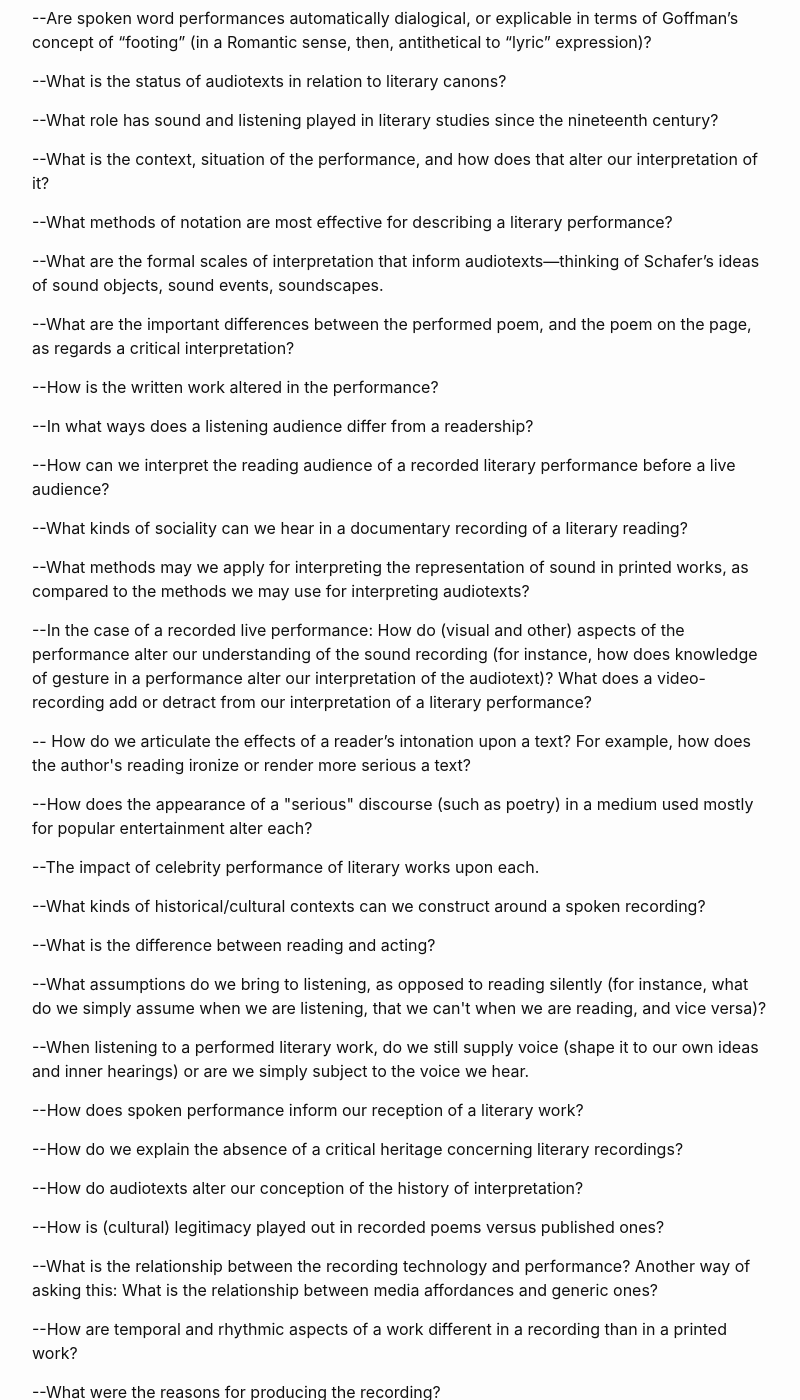
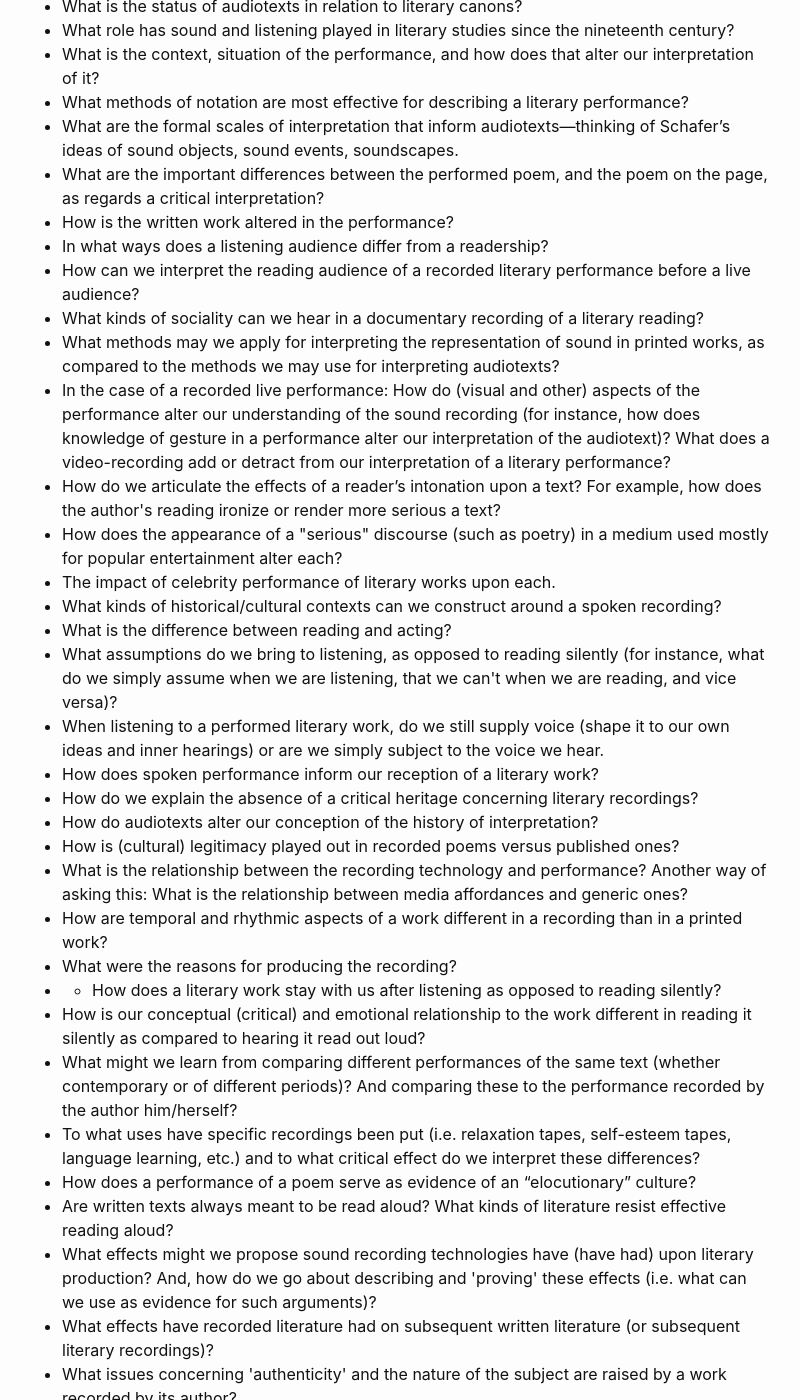
Before and after one commit to jentery/SWDemo, a Jekyll site: the page built from _output_documents/Critical Listening Journal - Initial Questions.md, in a window 1280 px wide and 1400 px high, scrolled down 488 px. Shown: the whole window, without its empty margins (238-1038 px from the left). Built offline with Jekyll 4.4.1, drawn with Linux system fonts in a browser that asks for light colours; some of the changed lines change nothing that is shown; some of the changed text lies outside the part shown.

Commit message:
Update Critical Listening Journal - Initial Questions.md

```diff
--- a/_output_documents/Critical Listening Journal - Initial Questions.md
+++ b/_output_documents/Critical Listening Journal - Initial Questions.md
@@ -13,163 +13,116 @@ primary_discipline: Literary Studies
 url: .nan
 
 ---
-**The Critical Listening Journal**
+
+*by Jason Camlot*
 
 A few ideas, possible questions that might be approached in your
 Critical Listening Journals. This list is not prescriptive, and by no
 means exhaustive.
 
-\--Is there a theoretical stance (concerning poetics, performance, etc.)
+* Is there a theoretical stance (concerning poetics, performance, etc.)
 implicit in the reading of the poem?
-
-\--Does the performance of the poem corroborate or challenge actual
+* Does the performance of the poem corroborate or challenge actual
 theories attributed to the poet (for example, is there an elocutionary
 theory underlying the reading of "The Bells" that we listened to)?
-
-\--What does "the literary" sound like?
-
-\--What are the audile techniques (listening methods) of literary
+* What does "the literary" sound like?
+* * What are the audile techniques (listening methods) of literary
 studies?
-
-\--Are spoken word performances automatically dialogical, or explicable
+* Are spoken word performances automatically dialogical, or explicable
 in terms of Goffman's concept of "footing" (in a Romantic sense, then,
 antithetical to "lyric" expression)?
-
-\--What is the status of audiotexts in relation to literary canons?
-
-\--What role has sound and listening played in literary studies since
+* What is the status of audiotexts in relation to literary canons?
+* What role has sound and listening played in literary studies since
 the nineteenth century?
-
-\--What is the context, situation of the performance, and how does that
+* What is the context, situation of the performance, and how does that
 alter our interpretation of it?
-
-\--What methods of notation are most effective for describing a literary
+* What methods of notation are most effective for describing a literary
 performance?
-
-\--What are the formal scales of interpretation that inform
+* What are the formal scales of interpretation that inform
 audiotexts---thinking of Schafer's ideas of sound objects, sound events,
 soundscapes.
-
-\--What are the important differences between the performed poem, and
+* What are the important differences between the performed poem, and
 the poem on the page, as regards a critical interpretation?
-
-\--How is the written work altered in the performance?
-
-\--In what ways does a listening audience differ from a readership?
-
-\--How can we interpret the reading audience of a recorded literary
+* How is the written work altered in the performance?
+* In what ways does a listening audience differ from a readership?
+* How can we interpret the reading audience of a recorded literary
 performance before a live audience?
-
-\--What kinds of sociality can we hear in a documentary recording of a
+* What kinds of sociality can we hear in a documentary recording of a
 literary reading?
-
-\--What methods may we apply for interpreting the representation of
+* What methods may we apply for interpreting the representation of
 sound in printed works, as compared to the methods we may use for
 interpreting audiotexts?
-
-\--In the case of a recorded live performance: How do (visual and other)
+* In the case of a recorded live performance: How do (visual and other)
 aspects of the performance alter our understanding of the sound
 recording (for instance, how does knowledge of gesture in a performance
 alter our interpretation of the audiotext)? What does a video-recording
 add or detract from our interpretation of a literary performance?
-
-\-- How do we articulate the effects of a reader's intonation upon a
+* How do we articulate the effects of a reader's intonation upon a
 text? For example, how does the author\'s reading ironize or render more
 serious a text?
-
-\--How does the appearance of a \"serious\" discourse (such as poetry)
+* How does the appearance of a \"serious\" discourse (such as poetry)
 in a medium used mostly for popular entertainment alter each?
-
-\--The impact of celebrity performance of literary works upon each.
-
-\--What kinds of historical/cultural contexts can we construct around a
+* The impact of celebrity performance of literary works upon each.
+* What kinds of historical/cultural contexts can we construct around a
 spoken recording?
-
-\--What is the difference between reading and acting?
-
-\--What assumptions do we bring to listening, as opposed to reading
+* What is the difference between reading and acting?
+* What assumptions do we bring to listening, as opposed to reading
 silently (for instance, what do we simply assume when we are listening,
 that we can\'t when we are reading, and vice versa)?
-
-\--When listening to a performed literary work, do we still supply voice
+* When listening to a performed literary work, do we still supply voice
 (shape it to our own ideas and inner hearings) or are we simply subject
 to the voice we hear.
-
-\--How does spoken performance inform our reception of a literary work?
-
-\--How do we explain the absence of a critical heritage concerning
+* How does spoken performance inform our reception of a literary work?
+* How do we explain the absence of a critical heritage concerning
 literary recordings?
-
-\--How do audiotexts alter our conception of the history of
+* How do audiotexts alter our conception of the history of
 interpretation?
-
-\--How is (cultural) legitimacy played out in recorded poems versus
+* How is (cultural) legitimacy played out in recorded poems versus
 published ones?
-
-\--What is the relationship between the recording technology and
+* What is the relationship between the recording technology and
 performance? Another way of asking this: What is the relationship
 between media affordances and generic ones?
-
-\--How are temporal and rhythmic aspects of a work different in a
+* How are temporal and rhythmic aspects of a work different in a
 recording than in a printed work?
-
-\--What were the reasons for producing the recording?
-
-\--How does a literary work stay with us after listening as opposed to
+* What were the reasons for producing the recording?
+* * How does a literary work stay with us after listening as opposed to
 reading silently?
-
-\--How is our conceptual (critical) and emotional relationship to the
+* How is our conceptual (critical) and emotional relationship to the
 work different in reading it silently as compared to hearing it read out
 loud?
-
-\--What might we learn from comparing different performances of the same
+* What might we learn from comparing different performances of the same
 text (whether contemporary or of different periods)? And comparing these
 to the performance recorded by the author him/herself?
-
-\--To what uses have specific recordings been put (i.e. relaxation
+* To what uses have specific recordings been put (i.e. relaxation
 tapes, self-esteem tapes, language learning, etc.) and to what critical
 effect do we interpret these differences?
-
-\--How does a performance of a poem serve as evidence of an
+* How does a performance of a poem serve as evidence of an
 "elocutionary" culture?
-
-\--Are written texts always meant to be read aloud? What kinds of
+* Are written texts always meant to be read aloud? What kinds of
 literature resist effective reading aloud?
-
-\--What effects might we propose sound recording technologies have (have
+* What effects might we propose sound recording technologies have (have
 had) upon literary production? And, how do we go about describing and
 \'proving\' these effects (i.e. what can we use as evidence for such
 arguments)?
-
-\--What effects have recorded literature had on subsequent written
+* What effects have recorded literature had on subsequent written
 literature (or subsequent literary recordings)?
-
-\--What issues concerning \'authenticity\' and the nature of the subject
+* What issues concerning \'authenticity\' and the nature of the subject
 are raised by a work recorded by its author?
-
-\--What are the difficulties of listening as opposed to reading?
-
-\--Is there a mode of allusion or intertextuality that is specific to
+* What are the difficulties of listening as opposed to reading?
+* Is there a mode of allusion or intertextuality that is specific to
 recorded literature, as opposed to written? (i.e. in print we use
 quotation marks, in performance we can allude to a voice or attitude
 with change of tone, but not change of content?). Another version of
 this: What is the nature of intertextuality in the audiotext?
-
-\--What is the history of recorded literature as it pertains to
+* What is the history of recorded literature as it pertains to
 accessibility, disability, etc. ? (Talking Books for the blind, for the
 illiterate\...)
-
-\--Distinctions in \"navigation\" (how we work through a text or
+* Distinctions in \"navigation\" (how we work through a text or
 audiotext) between listening and reading.
-
-\--Relationship/influence of recorded music upon recorded literature?
-
-\--Who is the audience of spoken word recordings?
-
-\--What cultural changes have allowed for recent ascendancy of talking
+* Relationship/influence of recorded music upon recorded literature?
+* Who is the audience of spoken word recordings?
+* What cultural changes have allowed for recent ascendancy of talking
 books within publishing industry?
-
-\--What is the significance of distinct sound media in audio recordings?
-
-\--Develop ideas towards a psychology of listening/voice, a
+* What is the significance of distinct sound media in audio recordings?
+* Develop ideas towards a psychology of listening/voice, a
 phenomenology, a materialist history, an aesthetics, etc.
```
